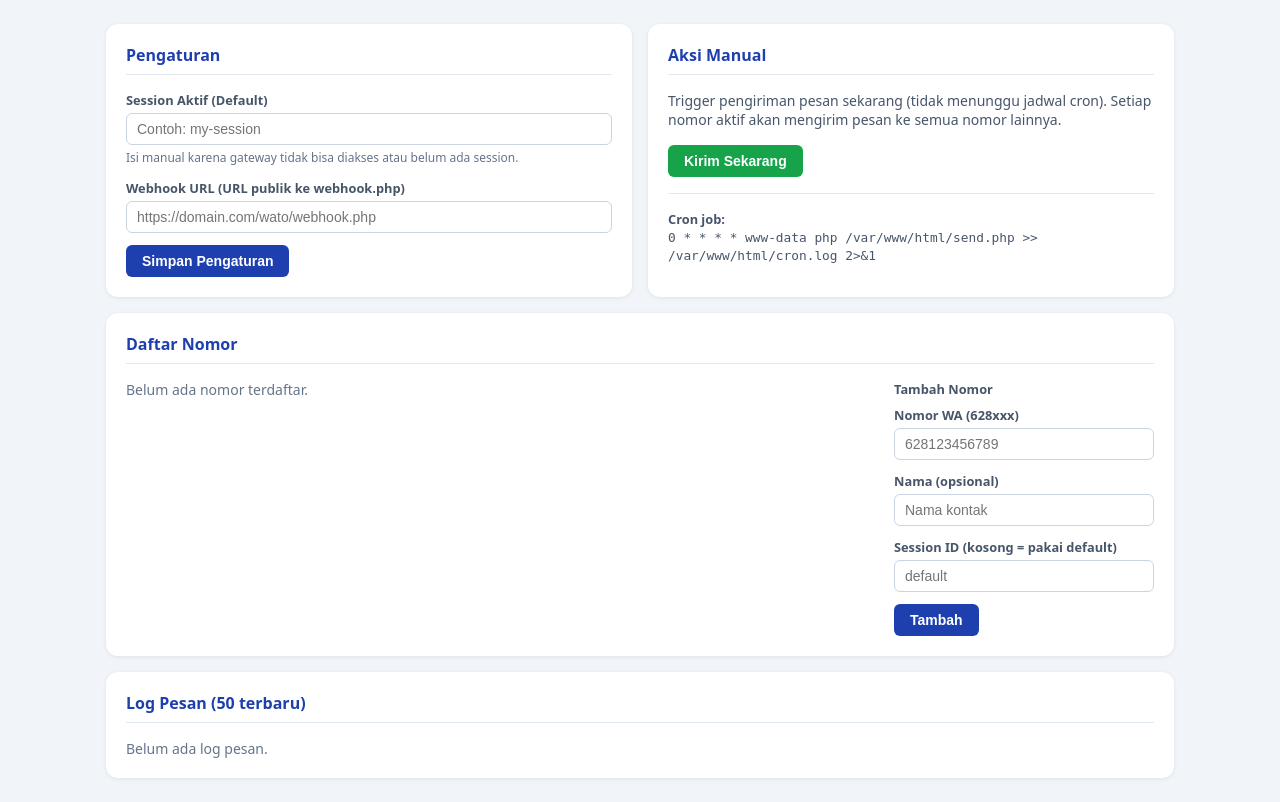
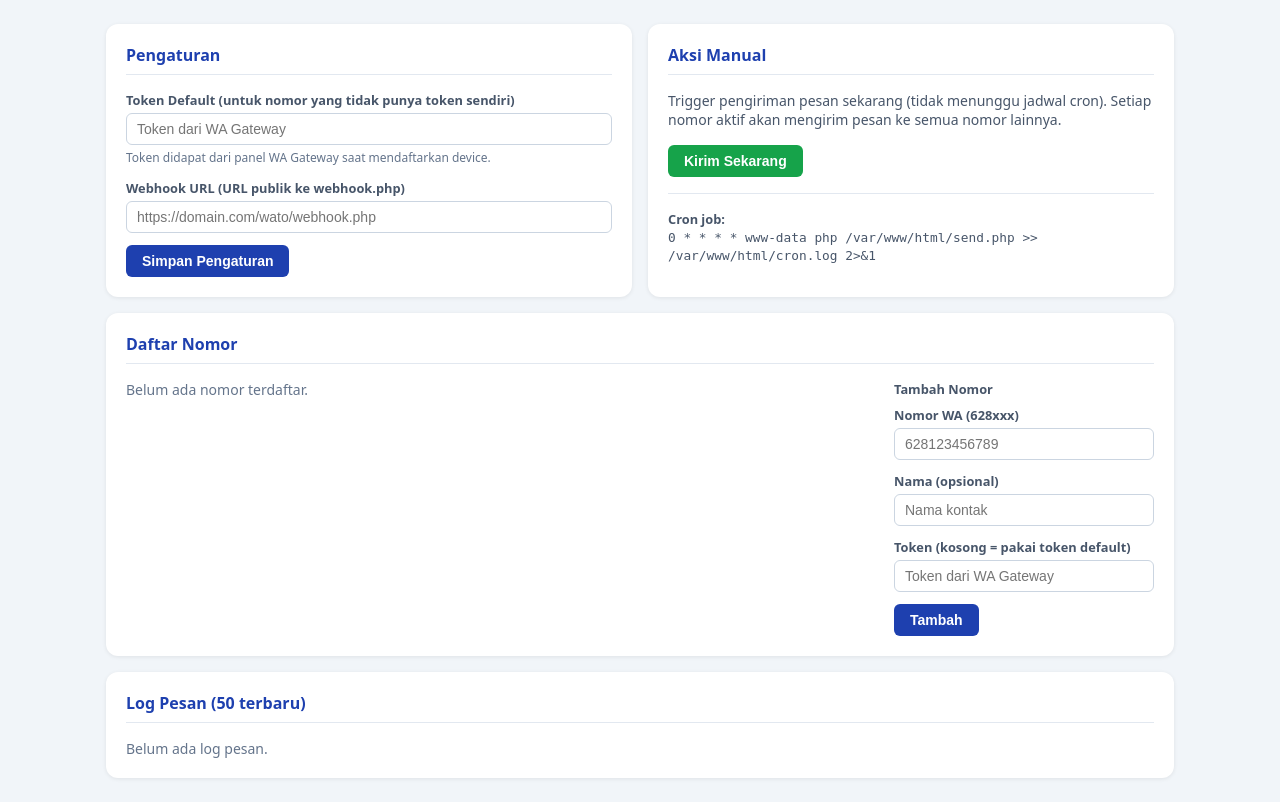
Before and after one commit to hardiagunadi/wato, a PHP site: page /index.php in a window 1280 px wide. Shown: the part 77-879 px from the top of the page. Run offline with PHP 8.4, Linux system fonts and the light colour scheme; the visitor is signed in with stand-in values (Sample User, id 1); data comes from the database, SQL or seed files in the repository; data that the repository does not hold is empty; some libraries are stand-ins or nearby versions.

Commit message:
add token support for numbers and update related functionality

```diff
--- a/db.php
+++ b/db.php
@@ -15,6 +15,7 @@ function getDb(): PDO {
             phone VARCHAR(20) UNIQUE NOT NULL,
             name VARCHAR(100),
             session_id VARCHAR(100),
+            token VARCHAR(200),
             active INTEGER DEFAULT 1,
             created_at DATETIME DEFAULT CURRENT_TIMESTAMP
         );
@@ -35,6 +36,12 @@ function getDb(): PDO {
             value TEXT
         );
     ");
+
+    // Migrate: tambah kolom token jika belum ada
+    $cols = array_column($db->query("PRAGMA table_info(numbers)")->fetchAll(PDO::FETCH_ASSOC), 'name');
+    if (!in_array('token', $cols)) {
+        $db->exec("ALTER TABLE numbers ADD COLUMN token VARCHAR(200)");
+    }
 
     return $db;
 }
--- a/index.php
+++ b/index.php
@@ -75,7 +75,7 @@ $message = '';
 $msgType = 'success';
 
 if ($action === 'save_settings') {
-    setSetting('default_session_id', trim($_POST['default_session_id'] ?? ''));
+    setSetting('default_token', trim($_POST['default_token'] ?? ''));
     setSetting('webhook_url', trim($_POST['webhook_url'] ?? ''));
     $message = 'Pengaturan berhasil disimpan.';
 }
@@ -83,13 +83,13 @@ if ($action === 'save_settings') {
 if ($action === 'add_number') {
     $phone = preg_replace('/\D/', '', trim($_POST['phone'] ?? ''));
     $name  = trim($_POST['name'] ?? '');
-    $sess  = trim($_POST['session_id'] ?? '');
+    $token = trim($_POST['token'] ?? '');
 
     if ($phone) {
         try {
             $db = getDb();
-            $stmt = $db->prepare("INSERT OR IGNORE INTO numbers (phone, name, session_id) VALUES (?, ?, ?)");
-            $stmt->execute([$phone, $name, $sess ?: null]);
+            $stmt = $db->prepare("INSERT OR IGNORE INTO numbers (phone, name, token) VALUES (?, ?, ?)");
+            $stmt->execute([$phone, $name, $token ?: null]);
             $message = "Nomor $phone berhasil ditambahkan.";
         } catch (Exception $e) {
             $message = 'Gagal menambahkan: ' . $e->getMessage();
@@ -126,10 +126,10 @@ if ($action === 'send_now') {
 
 // ---- Fetch data ----
 
-$numbers = getDb()->query("SELECT * FROM numbers ORDER BY name")->fetchAll(PDO::FETCH_ASSOC);
-$logs    = getRecentLogs(50);
-$defaultSession = getSetting('default_session_id');
-$webhookUrl     = getSetting('webhook_url');
+$numbers      = getDb()->query("SELECT * FROM numbers ORDER BY name")->fetchAll(PDO::FETCH_ASSOC);
+$logs         = getRecentLogs(50);
+$defaultToken = getSetting('default_token');
+$webhookUrl   = getSetting('webhook_url');
 
 // ---- Gateway status ----
 $gatewayOk = false;
@@ -139,23 +139,6 @@ $resp = curl_exec($ch);
 $code = curl_getinfo($ch, CURLINFO_HTTP_CODE);
 curl_close($ch);
 $gatewayOk = ($code === 200);
-
-// ---- Available sessions ----
-$sessions = [];
-$ch = curl_init(WA_GATEWAY_URL . '/api/device/info');
-curl_setopt_array($ch, [
-    CURLOPT_RETURNTRANSFER => true,
-    CURLOPT_TIMEOUT => 5,
-    CURLOPT_HTTPHEADER => ['key: ' . WA_GATEWAY_KEY],
-]);
-$resp = curl_exec($ch);
-curl_close($ch);
-$devData = json_decode($resp, true);
-if (isset($devData['data']) && is_array($devData['data'])) {
-    $sessions = $devData['data'];
-} elseif (isset($devData['status']) && is_array($devData['status'])) {
-    $sessions = $devData['status'];
-}
 
 ?>
 <!DOCTYPE html>
@@ -238,23 +221,9 @@ tr:hover td { background: #f8fafc; }
     <form method="POST">
       <input type="hidden" name="action" value="save_settings">
       <div class="row">
-        <label>Session Aktif (Default)</label>
-        <?php if ($sessions): ?>
-        <select name="default_session_id">
-          <option value="">-- Pilih session --</option>
-          <?php foreach ($sessions as $s):
-            $sid = $s['sessionId'] ?? $s['id'] ?? $s['session_id'] ?? '';
-            $status = $s['status'] ?? '';
-          ?>
-          <option value="<?= htmlspecialchars($sid) ?>" <?= $defaultSession === $sid ? 'selected' : '' ?>>
-            <?= htmlspecialchars($sid) ?> (<?= htmlspecialchars($status) ?>)
-          </option>
-          <?php endforeach; ?>
-        </select>
-        <?php else: ?>
-        <input type="text" name="default_session_id" value="<?= htmlspecialchars($defaultSession) ?>" placeholder="Contoh: my-session">
-        <small style="color:#64748b; font-size:0.75rem;">Isi manual karena gateway tidak bisa diakses atau belum ada session.</small>
-        <?php endif; ?>
+        <label>Token Default (untuk nomor yang tidak punya token sendiri)</label>
+        <input type="text" name="default_token" value="<?= htmlspecialchars($defaultToken) ?>" placeholder="Token dari WA Gateway">
+        <small style="color:#64748b; font-size:0.75rem;">Token didapat dari panel WA Gateway saat mendaftarkan device.</small>
       </div>
       <div class="row">
         <label>Webhook URL (URL publik ke webhook.php)</label>
@@ -293,14 +262,14 @@ tr:hover td { background: #f8fafc; }
       <?php if ($numbers): ?>
       <table>
         <thead>
-          <tr><th>Nomor</th><th>Nama</th><th>Session</th><th>Status</th><th>Aksi</th></tr>
+          <tr><th>Nomor</th><th>Nama</th><th>Token</th><th>Status</th><th>Aksi</th></tr>
         </thead>
         <tbody>
         <?php foreach ($numbers as $num): ?>
         <tr>
           <td class="mono"><?= htmlspecialchars($num['phone']) ?></td>
           <td><?= htmlspecialchars($num['name'] ?? '-') ?></td>
-          <td class="mono" style="font-size:0.7rem;"><?= htmlspecialchars($num['session_id'] ?? 'default') ?></td>
+          <td class="mono" style="font-size:0.7rem;"><?= $num['token'] ? '✓ ada' : '<span style="color:#dc2626">-</span>' ?></td>
           <td>
             <span class="pill <?= $num['active'] ? 'pill-active' : 'pill-inactive' ?>">
               <?= $num['active'] ? 'Aktif' : 'Nonaktif' ?>
@@ -341,8 +310,8 @@ tr:hover td { background: #f8fafc; }
           <input type="text" name="name" placeholder="Nama kontak">
         </div>
         <div class="row">
-          <label>Session ID (kosong = pakai default)</label>
-          <input type="text" name="session_id" placeholder="<?= htmlspecialchars($defaultSession ?: 'default') ?>">
+          <label>Token (kosong = pakai token default)</label>
+          <input type="text" name="token" placeholder="Token dari WA Gateway">
         </div>
         <button type="submit" class="btn btn-primary">Tambah</button>
       </form>
```
Also changed, not shown: send.php (+9 -9 lines), webhook.php (+5 -5 lines).
